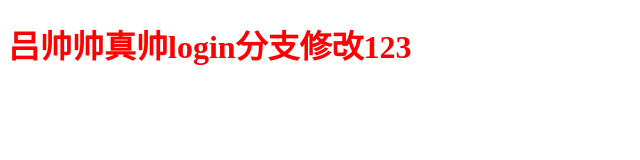
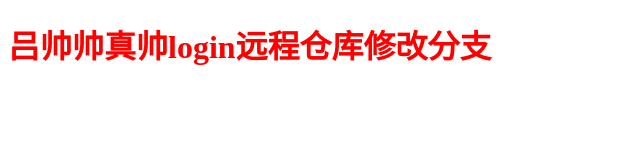
Before and after one commit to dispzhao/project_02, a plain HTML site: page index.html in a window 1280 px wide. Shown: the whole page, without its empty margins (0-640 px from the left). Drawn offline with Linux system fonts and the light colour scheme.

Commit message:
Update index.html

```diff
--- a/index.html
+++ b/index.html
@@ -11,7 +11,7 @@
 </head>
 
 <body>
-    <h1>吕帅帅真帅login分支修改123</h1>
+    <h1>吕帅帅真帅login远程仓库修改分支</h1>
 </body>
 
 </html>
```
